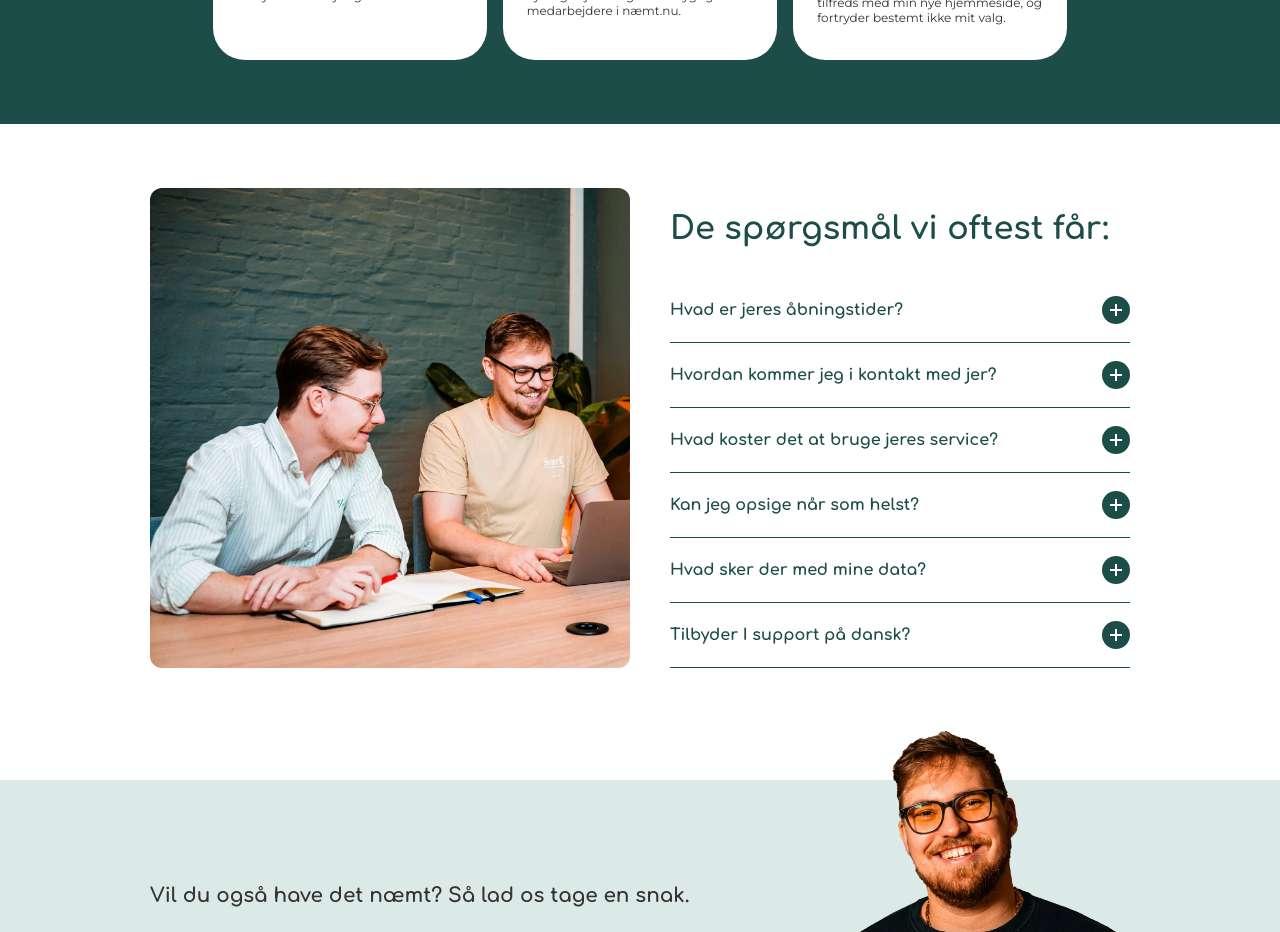
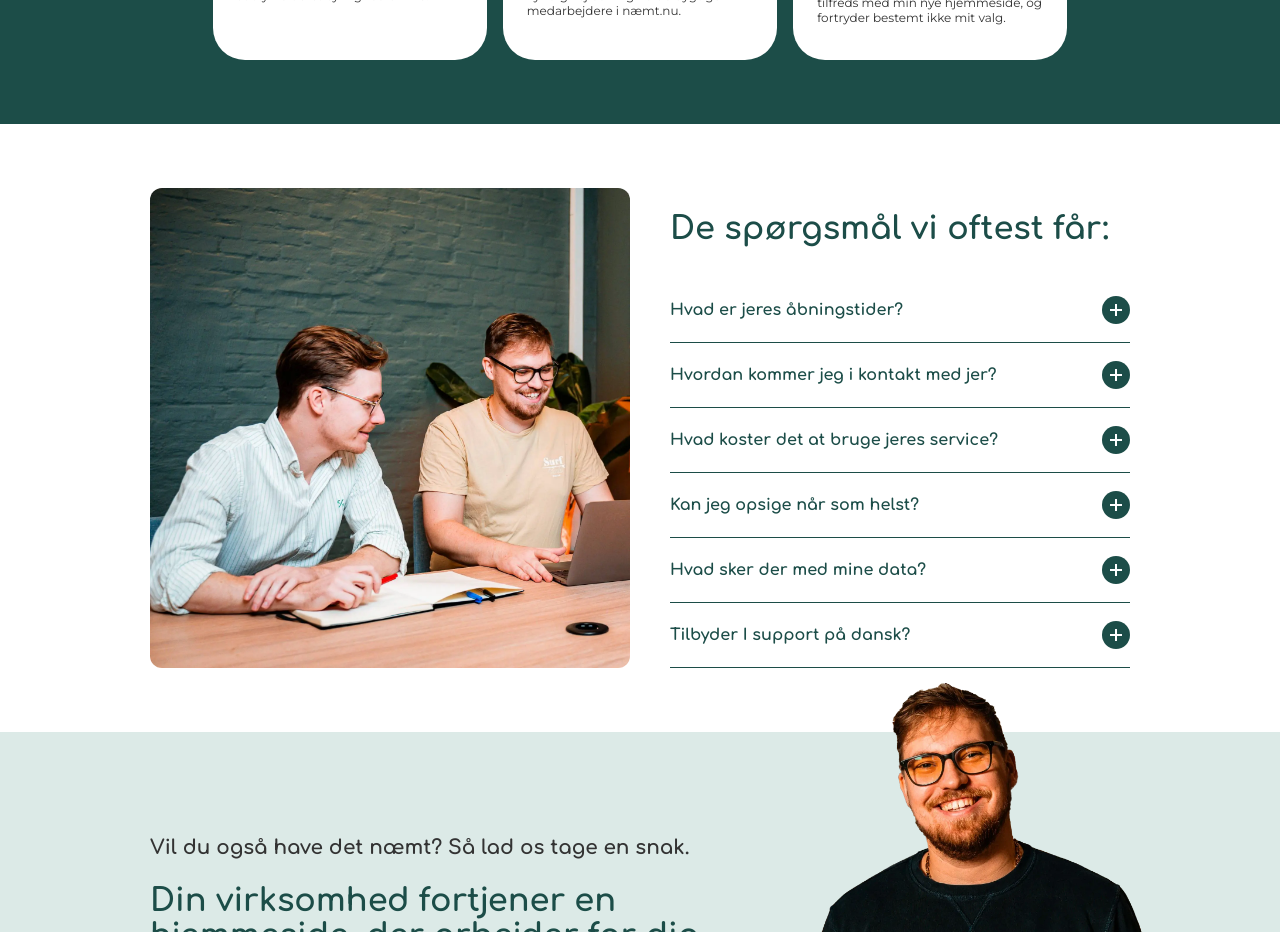
Before and after one commit to SofiePedersen/naemtnu, a Vue app: page / in a window 1280 px wide. Shown: the part 2460-3392 px from the top of the page. Built offline with nearby package versions, Linux system fonts and the light colour scheme; no server answers.

Commit message:
Update Faq.vue

```diff
--- a/src/components/Faq.vue
+++ b/src/components/Faq.vue
@@ -237,6 +237,7 @@ const infoTabs = [
     align-items: flex-end;
     gap: 2.5rem;
     padding: 4rem 9.375rem;
+    padding-bottom: 1rem;
   }
 
   .faq-wrapper__image-wrapper {
```
